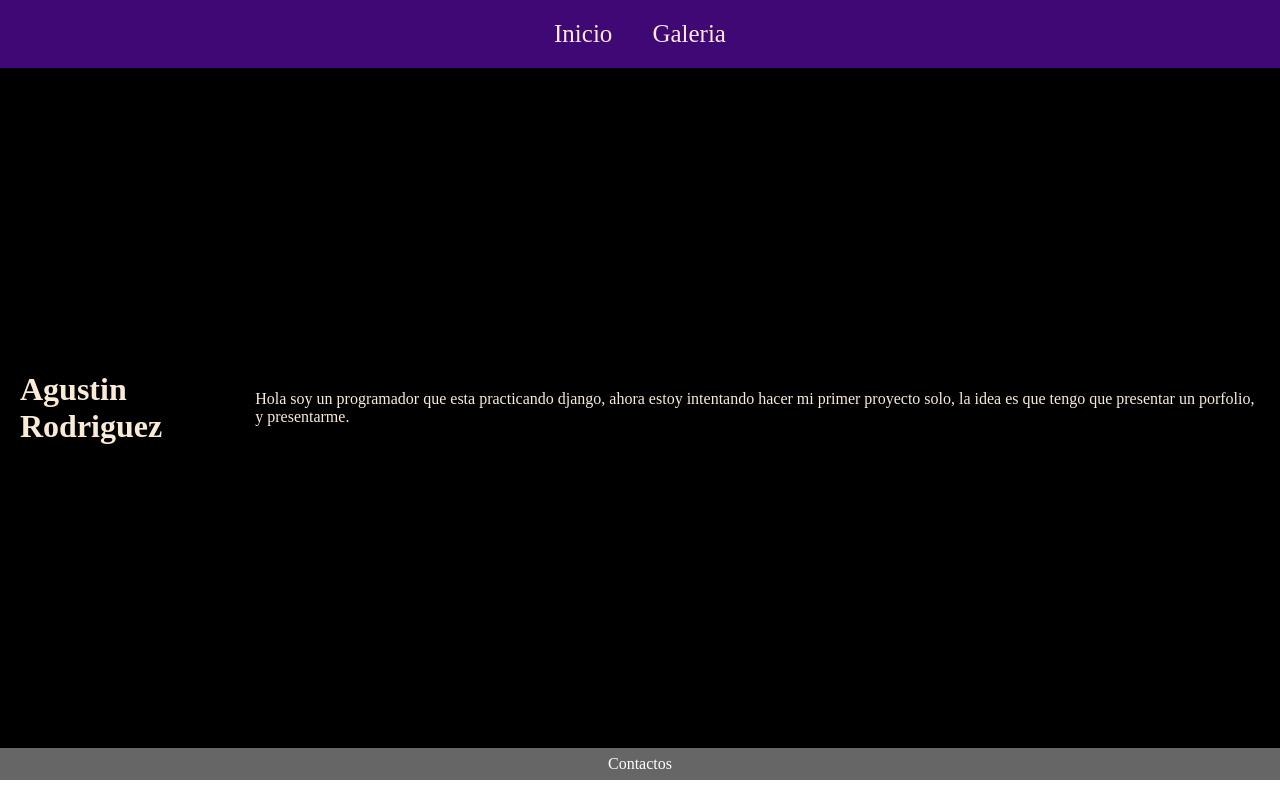
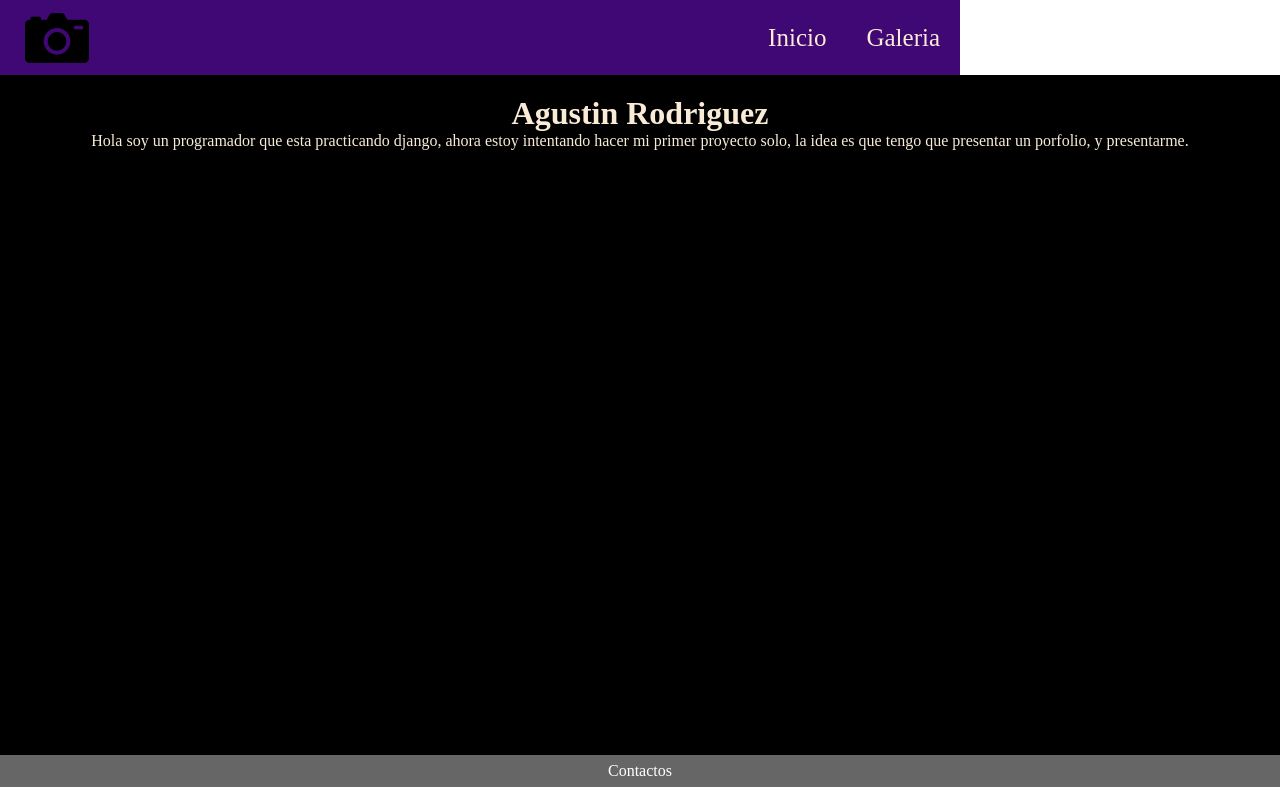
Before and after one commit to agustin1996ra/open_boot_camp, a Django app: page / in a window 1280 px wide. Run offline with Django 4.2, Linux system fonts and the light colour scheme.

Commit message:
Django: practica de plantillas

```diff
--- a/django/prueba/portfolio/static/style.css
+++ b/django/prueba/portfolio/static/css/style.css
@@ -1,3 +1,10 @@
+:root {
+    --color-primary: #ffcc00;
+    --color-secondary: #ffa300;
+    --color-text: #707789;
+    --color-bg: #dedede;
+}
+
 * {
     padding: 0;
     margin: 0;
@@ -5,7 +12,12 @@
 }
 
 nav {
+    width: 120vh;
+    display: flex;
+    justify-content: space-between;
+    align-items: center;
     background-color: rgb(64, 8, 116);
+    height: 75px;
 }
 
 ul {
@@ -15,11 +27,11 @@ ul {
     align-content: center;
 }
 
-ul li {
+nav ul li {
     padding: 20px;
 }
 
-ul li a {
+nav ul li a {
     text-decoration: none;
     font-size: 25px;
     color: antiquewhite;
@@ -28,7 +40,8 @@ ul li a {
 main {
     color: antiquewhite;
     display: flex;
-    justify-content: center;
+    flex-direction: column;
+    justify-content: flex-start;
     align-items: center;
     padding: 20px;
     min-height: 85vh;
@@ -44,3 +57,14 @@ footer {
     width: 100%;
     padding: 7px;
 }
+
+nav img {
+    margin: 25px;
+}
+
+nav ul {
+    list-style: none;
+    display: flex;
+    justify-content: flex-end;
+    align-items: center;
+}
--- a/django/prueba/portfolio/templates/layouts/base.html
+++ b/django/prueba/portfolio/templates/layouts/base.html
@@ -5,11 +5,13 @@
     <meta charset="UTF-8">
     <meta http-equiv="X-UA-Compatible" content="IE=edge">
     <meta name="viewport" content="width=device-width, initial-scale=1.0">
-    <link rel='stylesheet' href='{% static 'style.css' %}'>
+    <link rel='stylesheet' href='{% static './css/style.css' %}'>
     <title>{% block title %}{% endblock title %}</title>
 </head>
 <body>
-    {% include './partials/menu.html' %}
+    <header>
+        {% include './partials/menu.html' %}
+    </header>
     <main>
         {% block content %}{% endblock content %}
     </main>
--- a/django/prueba/portfolio/templates/layouts/partials/menu.html
+++ b/django/prueba/portfolio/templates/layouts/partials/menu.html
@@ -1,4 +1,6 @@
+{% load static %}
 <nav>
+    <img src="{% static './img/logo.png' %}" width="64">
     <ul>
         <li><a href='{% url 'home' %}'>Inicio</a></li>
         <li><a href='{% url 'galeria' %}'>Galeria</a></li>
```
Also changed, not shown: django/prueba/portfolio/templates/galeria.html (+7 -7 lines), django/README.md, django/prueba/portfolio/static/img/foto1.jpg (added), django/prueba/portfolio/static/img/foto2.jpg (added), django/prueba/portfolio/static/img/logo.png (added).
